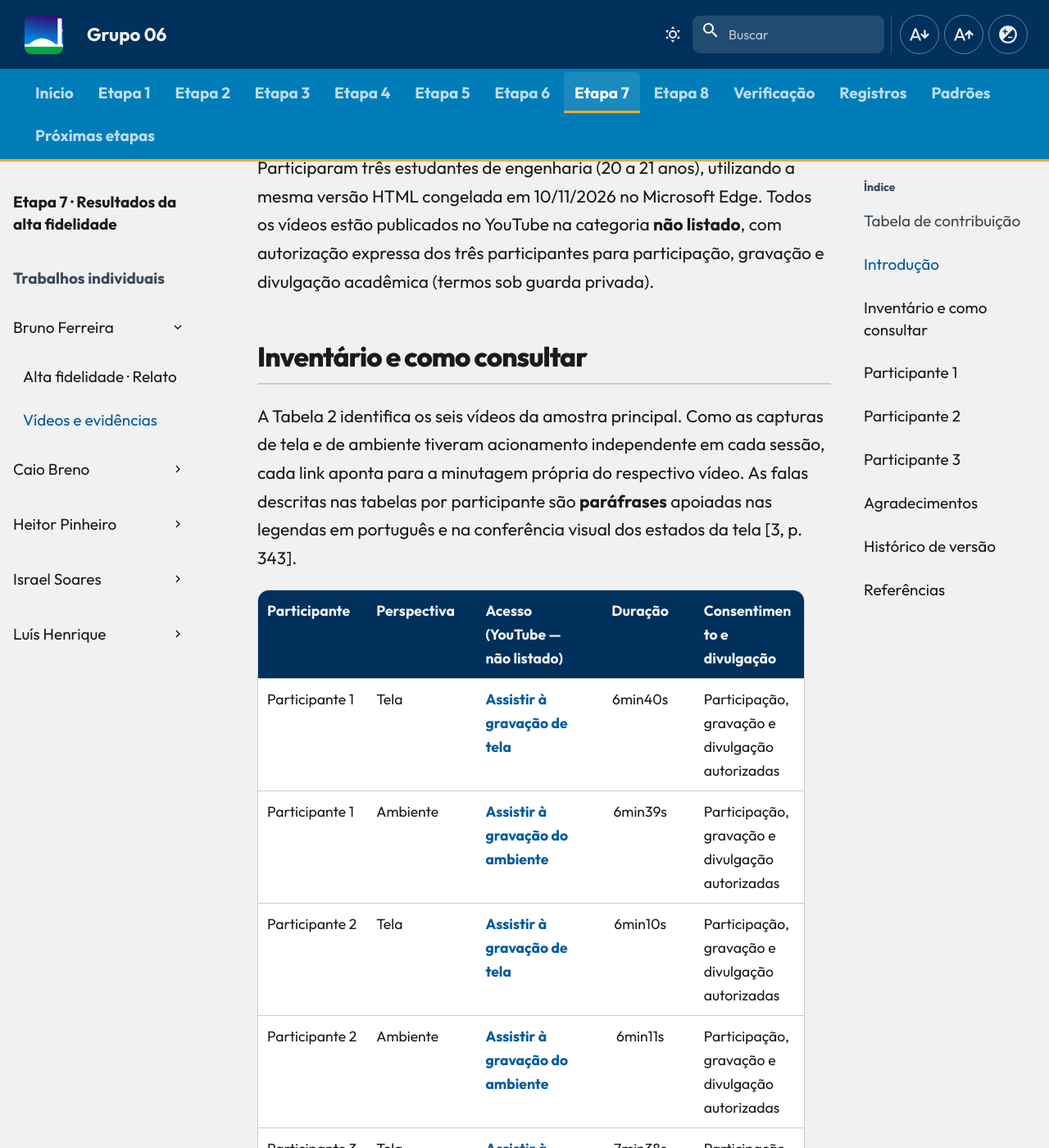
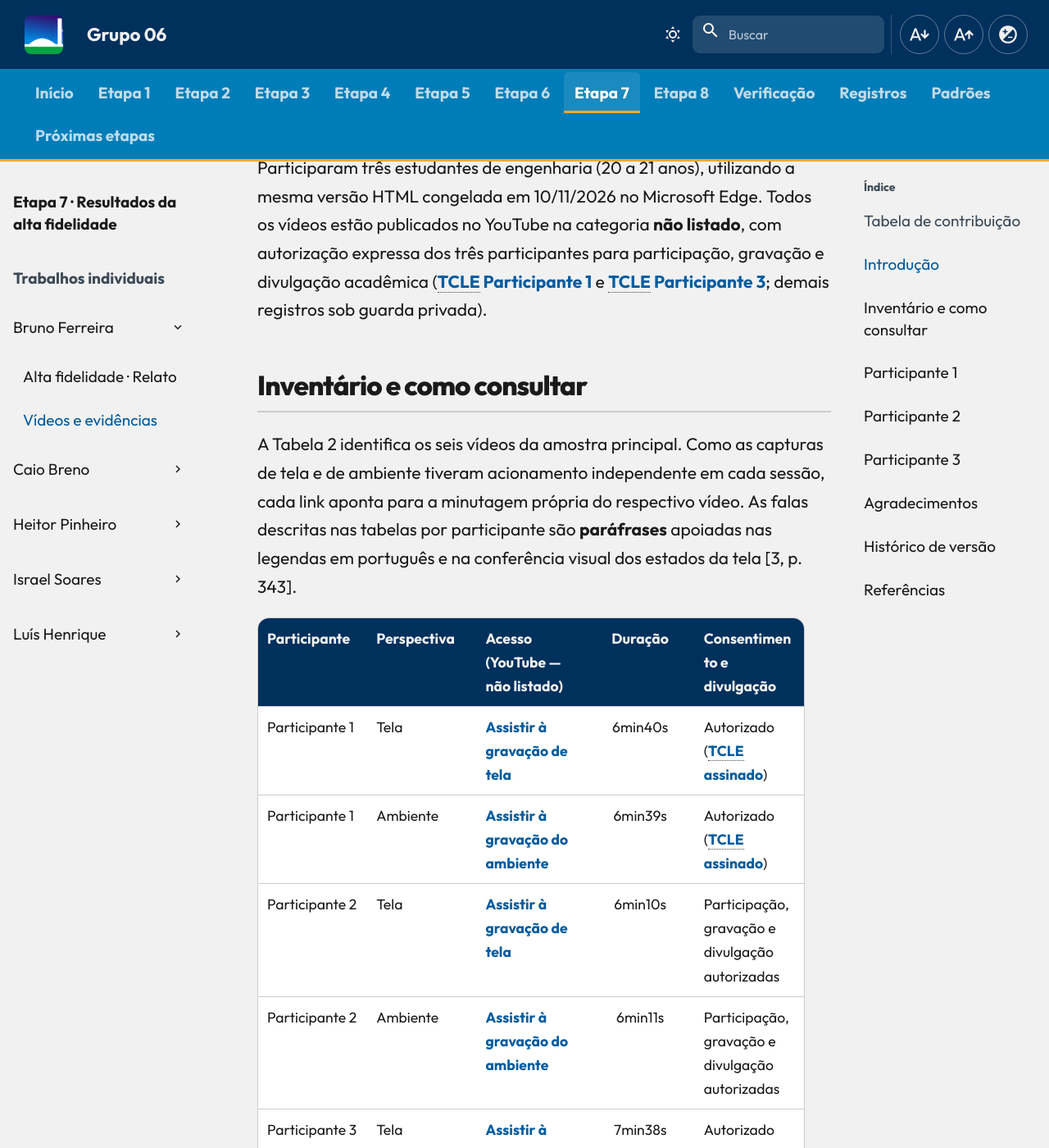
Before and after one commit to Interacao-Humano-Computador/2026.2-Grupo06, an MkDocs documentation site: the page built from docs/entrega-7/individual/bruno/evidencias.md, in a window 1280 px wide and 1400 px high, scrolled down 1702 px. Shown: the whole window at 82% size. Built offline with MkDocs 1.6.1 and Material for MkDocs 9.7.7, drawn with Linux system fonts in a browser that asks for light colours; comment, search, counter and statistics services are not loaded; some of the changed text lies outside the part shown.

Commit message:
docs: adiciona tcle etapa 7

```diff
--- a/docs/entrega-7/individual/bruno/evidencias.md
+++ b/docs/entrega-7/individual/bruno/evidencias.md
@@ -21,7 +21,7 @@ Esta página reúne os seis registros audiovisuais das **três sessões presenci
 [Voltar ao relato consolidado](relato-alta-fidelidade.md){ .md-button .md-button--primary }
 [Abrir protótipo avaliado (`commit a389cd0`)](../../../prototipos/bruno/alta-fidelidade/index.html){ .md-button }
 
-**Condições da coleta:** realizada em **11/11/2026, por volta das 9h**, no contêiner da EJS (UnB Gama), com moderação de Bruno Ferreira Dornelas e observação de Caio Breno de Souza Bezerra, sem teste-piloto prévio. Participaram três estudantes de engenharia (20 a 21 anos), utilizando a mesma versão HTML congelada em 10/11/2026 no Microsoft Edge. Todos os vídeos estão publicados no YouTube na categoria **não listado**, com autorização expressa dos três participantes para participação, gravação e divulgação acadêmica (termos sob guarda privada).
+**Condições da coleta:** realizada em **11/11/2026, por volta das 9h**, no contêiner da EJS (UnB Gama), com moderação de Bruno Ferreira Dornelas e observação de Caio Breno de Souza Bezerra, sem teste-piloto prévio. Participaram três estudantes de engenharia (20 a 21 anos), utilizando a mesma versão HTML congelada em 10/11/2026 no Microsoft Edge. Todos os vídeos estão publicados no YouTube na categoria **não listado**, com autorização expressa dos três participantes para participação, gravação e divulgação acadêmica ([TCLE Participante 1](../../../assets/docs/tcle/tcle-bruno-etapa7-P1-assinado.pdf) e [TCLE Participante 3](../../../assets/docs/tcle/tcle-bruno-etapa7-P3-assinado.pdf); demais registros sob guarda privada).
 
 ## Inventário e como consultar
 
@@ -29,12 +29,12 @@ A Tabela 2 identifica os seis vídeos da amostra principal. Como as capturas de
 
 | Participante | Perspectiva | Acesso (YouTube — não listado) | Duração | Consentimento e divulgação |
 | --- | --- | --- | :---: | --- |
-| Participante 1 | Tela | [Assistir à gravação de tela](https://youtu.be/8syZ8h5umsc) | 6min40s | Participação, gravação e divulgação autorizadas |
-| Participante 1 | Ambiente | [Assistir à gravação do ambiente](https://youtu.be/bUN1iqRsDHU) | 6min39s | Participação, gravação e divulgação autorizadas |
+| Participante 1 | Tela | [Assistir à gravação de tela](https://youtu.be/8syZ8h5umsc) | 6min40s | Autorizado ([TCLE assinado](../../../assets/docs/tcle/tcle-bruno-etapa7-P1-assinado.pdf)) |
+| Participante 1 | Ambiente | [Assistir à gravação do ambiente](https://youtu.be/bUN1iqRsDHU) | 6min39s | Autorizado ([TCLE assinado](../../../assets/docs/tcle/tcle-bruno-etapa7-P1-assinado.pdf)) |
 | Participante 2 | Tela | [Assistir à gravação de tela](https://youtu.be/MOw51y1hty0) | 6min10s | Participação, gravação e divulgação autorizadas |
 | Participante 2 | Ambiente | [Assistir à gravação do ambiente](https://youtu.be/pkKRI0aiClY) | 6min11s | Participação, gravação e divulgação autorizadas |
-| Participante 3 | Tela | [Assistir à gravação de tela](https://youtu.be/bbDlreTH3uw) | 7min38s | Participação, gravação e divulgação autorizadas |
-| Participante 3 | Ambiente | [Assistir à gravação do ambiente](https://youtu.be/Sd4FNAAoh3Q) | 7min33s | Participação, gravação e divulgação autorizadas |
+| Participante 3 | Tela | [Assistir à gravação de tela](https://youtu.be/bbDlreTH3uw) | 7min38s | Autorizado ([TCLE assinado](../../../assets/docs/tcle/tcle-bruno-etapa7-P3-assinado.pdf)) |
+| Participante 3 | Ambiente | [Assistir à gravação do ambiente](https://youtu.be/Sd4FNAAoh3Q) | 7min33s | Autorizado ([TCLE assinado](../../../assets/docs/tcle/tcle-bruno-etapa7-P3-assinado.pdf)) |
 
 <p class="caption">Tabela 2 — Inventário dos seis vídeos das sessões presenciais.</p>
 <p class="source">Fonte: gravações da coleta presencial realizada em 11/11/2026.</p>
@@ -196,6 +196,7 @@ A Tabela 6 registra o histórico de versões desta página de evidências.
 | `1.10` | 15/11/2026 | Ajuste descritivo dos dados da coleta | [Bruno Ferreira Dornelas](https://github.com/brunnf) | [Luís Henrique Arruda Luna](https://github.com/Donnk61) |
 | `1.11` | 15/11/2026 | Ajuste nas chamadas de tabelas, vídeos não listados e protótipo | [Bruno Ferreira Dornelas](https://github.com/brunnf) | [Luís Henrique Arruda Luna](https://github.com/Donnk61) |
 | `1.12` | 25/11/2026 | Unificação das tabelas por participante, players recolhíveis e alinhamento das referências | [Bruno Ferreira Dornelas](https://github.com/brunnf) | [Luís Henrique Arruda Luna](https://github.com/Donnk61) |
+| `1.13` | 26/11/2026 | Vincula na Tabela 2 os PDFs dos TCLEs assinados dos Participantes 1 e 3 | [Bruno Ferreira Dornelas](https://github.com/brunnf) | [Luís Henrique Arruda Luna](https://github.com/Donnk61) |
 
 <p class="caption">Tabela 6 — Histórico de versão.</p>
 <p class="source">Fonte: elaboração para o Grupo 06 (2026).</p>
```
Also changed, not shown: docs/entrega-7/individual/bruno/index.md (+2 -1 lines), docs/entrega-7/individual/bruno/relato-alta-fidelidade.md (+2 -1 lines), 2 other files.
